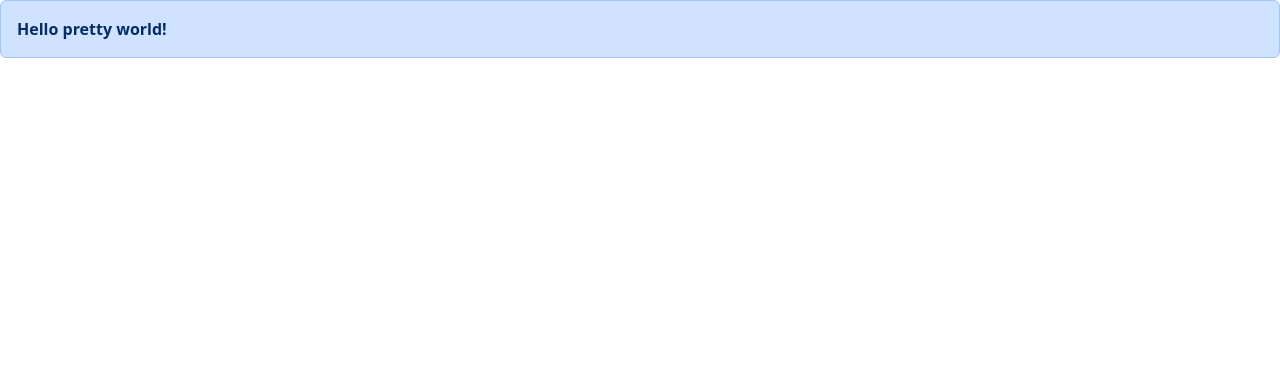
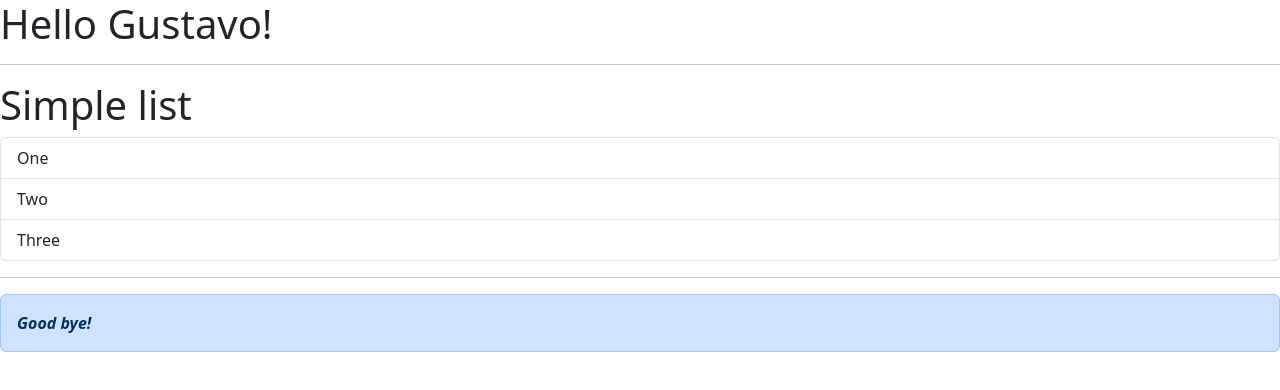
Before and after one commit to GusCavallin/react-sample-app, a React (Vite) app: page / in a window 1280 px wide. Shown: the top 390 px of the page. Built offline with nearby package versions, Linux system fonts and the light colour scheme.

Commit message:
App with the 3 components we wrote earlier.

```diff
--- a/src/App.tsx
+++ b/src/App.tsx
@@ -1,10 +1,24 @@
 import Alert from "./components/Alert";
+import ListGroup from "./components/ListGroup";
+import Message from "./Message";
 
 function App() {
   return (
     <div>
+      <Message />
+      <hr />
+      <ListGroup
+        items={["One", "Two", "Three"]}
+        heading="Simple list"
+        onSelectItem={(item) => {
+          console.log(item);
+        }}
+      />
+      <hr />
       <Alert>
-        <b>Hello pretty world!</b>
+        <b>
+          <i>Good bye!</i>
+        </b>
       </Alert>
     </div>
   );
```
